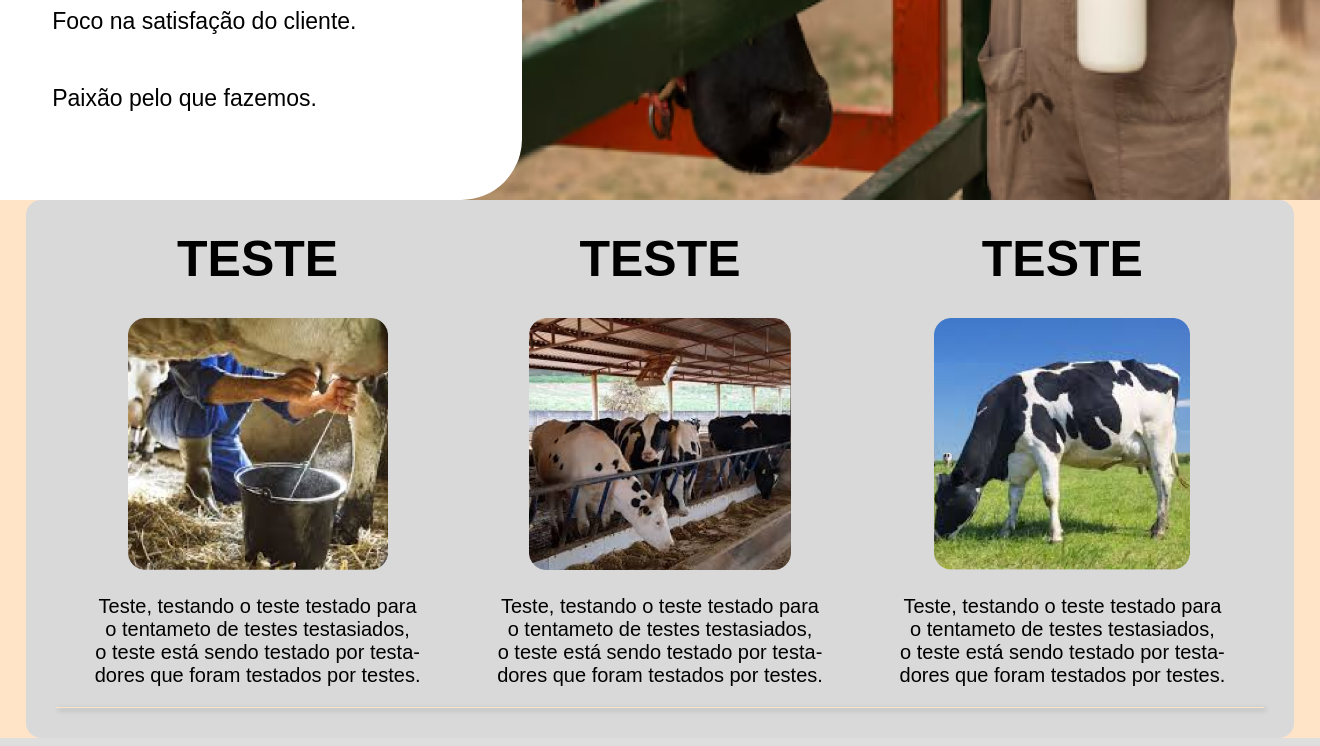
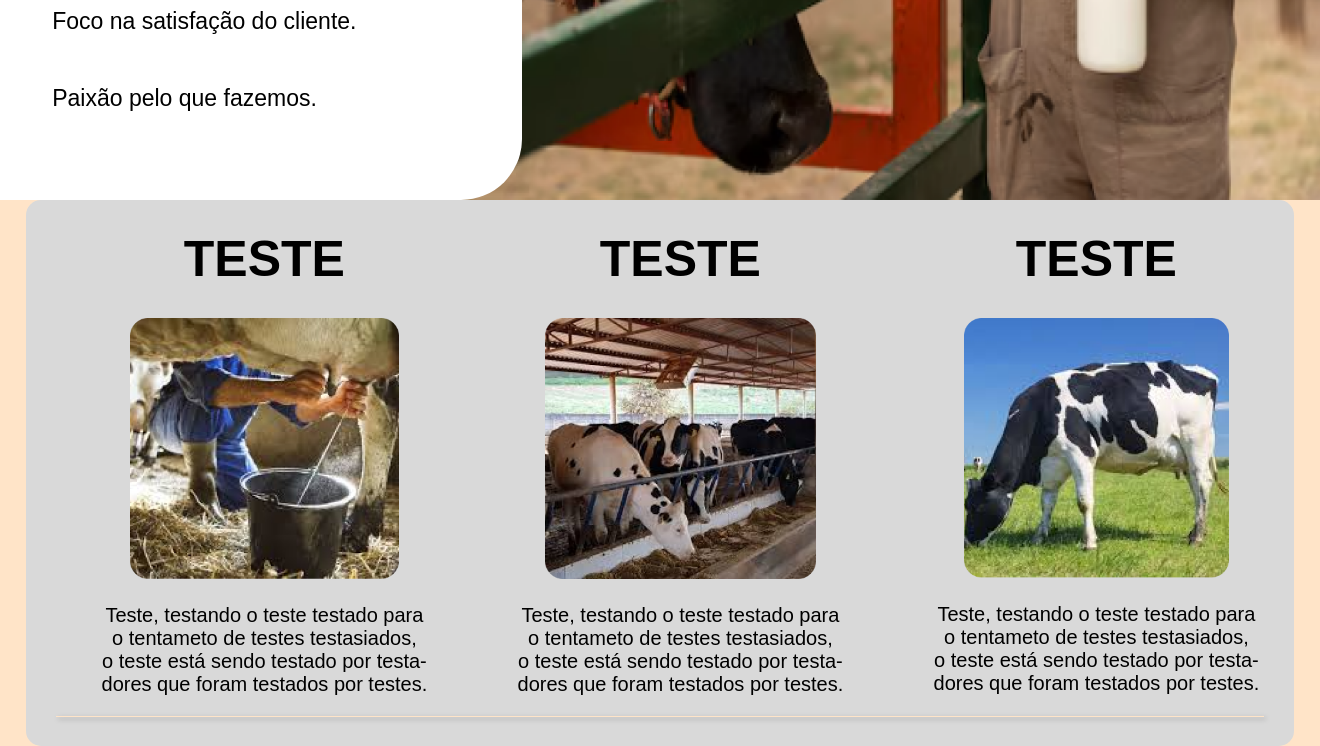
Before and after one commit to The-Vonky/Fazenda-Magalhaes, a PHP site: page /home.html in a window 1320 px wide. Shown: the part 1371-2117 px from the top of the page. Run offline with PHP 8.4, Linux system fonts and the light colour scheme.

Commit message:
att 3º home

```diff
--- a/Fazenda/home.css
+++ b/Fazenda/home.css
@@ -255,14 +255,20 @@ nav ul li a:hover {
     margin-top: 20px;
 }
 
-.containerH3 img {
+.image {
+    flex: 1;
+    overflow: hidden;
+    width: max-content;
+}
+
+.division img {
     width: 65%;
     margin-top:30px;
+    transition: 0.5s;
 }
 
 .containerH3 img:hover {
-    overflow: hidden;
-    scale: 1.1;
+    transform: scale(1.1);
 }
 
 .containerH3::after {
--- a/Fazenda/home.html
+++ b/Fazenda/home.html
@@ -76,17 +76,23 @@
         <div class="division">
             <div class="div1">
                 <h1>TESTE</h1>
-                <img style="width: 64.65%;" src="img/vaca1.png" alt="">
+                <div class="image">
+                    <img style="width: 64.65%;" src="img/vaca1.png" alt="">
+                </div>
                 <p>Teste, testando o teste testado para<br>o tentameto de testes testasiados,<br> o teste está sendo testado por testa-<br> dores que foram testados por testes.</p>
             </div>
             <div class="div2">
                 <h1>TESTE</h1>
-                <img src="img/vaca2.png" alt="">
+                <div class="image">
+                    <img src="img/vaca2.png" alt="">
+                </div>
                 <p>Teste, testando o teste testado para<br>o tentameto de testes testasiados,<br> o teste está sendo testado por testa-<br> dores que foram testados por testes.</p>
             </div>
             <div class="div3">
                 <h1>TESTE</h1>
-                <img style="width: 63.65%;" src="img/vaca3.png" alt="">
+                <div class="image">
+                    <img style="width: 63.65%;" src="img/vaca3.png" alt="">
+                </div>
                 <p>Teste, testando o teste testado para<br>o tentameto de testes testasiados,<br> o teste está sendo testado por testa-<br> dores que foram testados por testes.</p>
             </div>
         </div>
```
